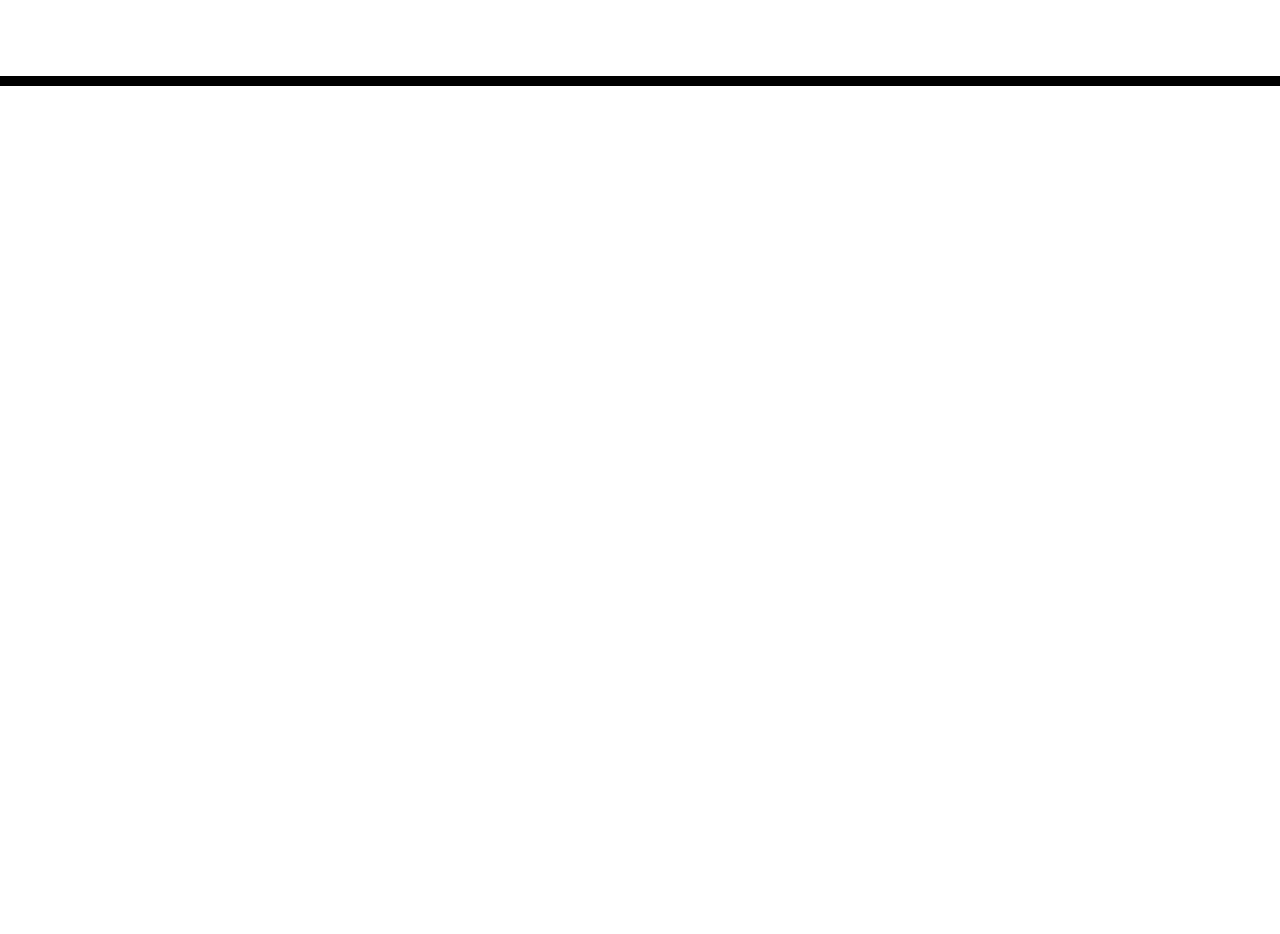
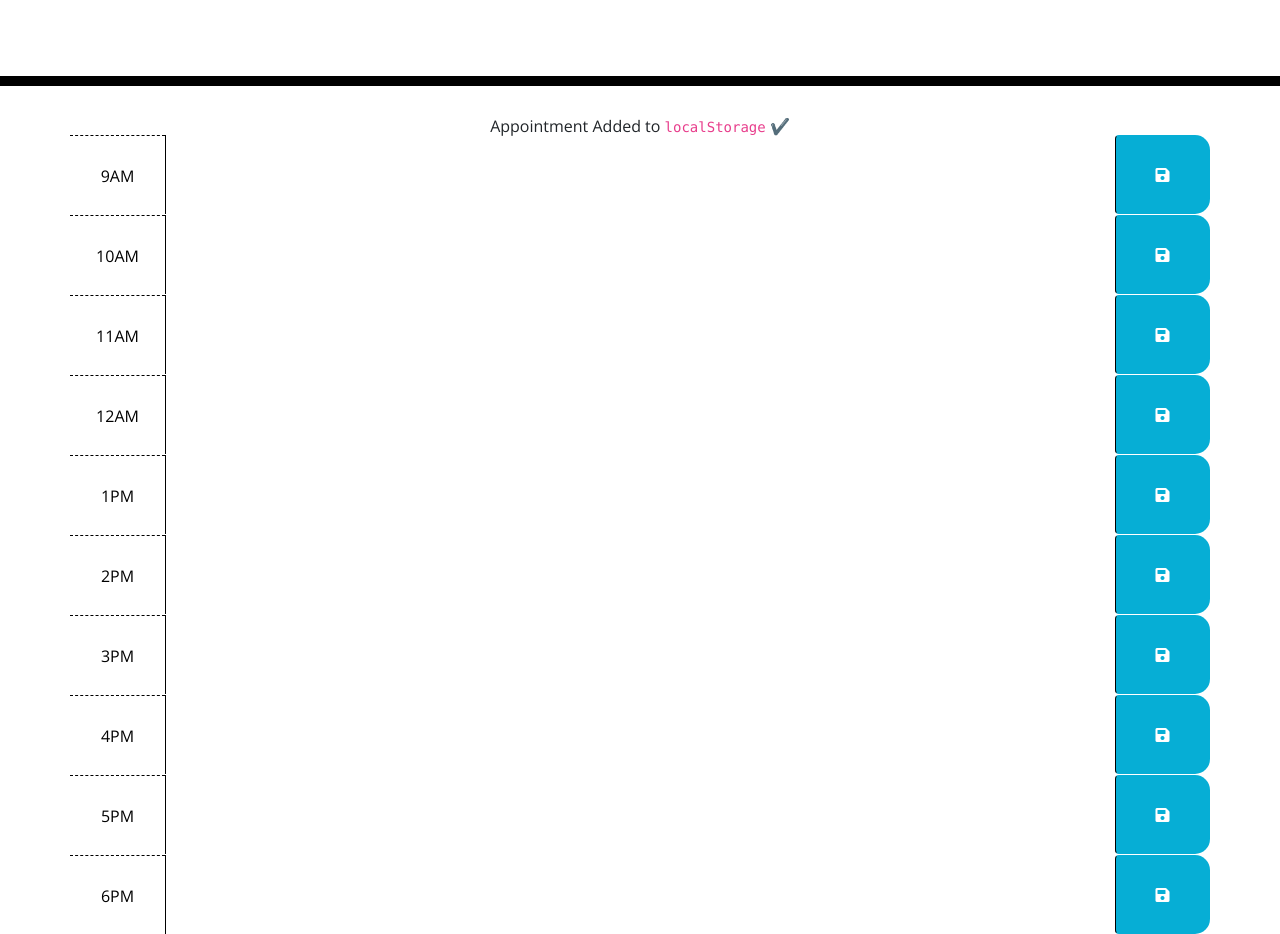
Before and after one commit to murphyoc1/Work-Day-Scheduler, a plain HTML site: page index.html in a window 1280 px wide. Shown: the part 182-1116 px from the top of the page. Before the commit the page ends 800 px from the top, so only its background shows below. Drawn offline with nearby package versions, Linux system fonts and the light colour scheme.

Commit message:
added time slots to html

```diff
--- a/index.html
+++ b/index.html
@@ -28,9 +28,78 @@
       <p class="lead">A simple calendar app for scheduling your work day</p>
       <p id="currentDay" class="lead"></p>
     </header>
-    <div class="container">
-      <!-- Timeblocks go here -->
-    </div>
+    <section class='text-center notification' id="notify">Appointment Added to <code>localStorage</code> ✔️</section>
+        <div class="container">
+        <div id="9am" class="row time-block">
+          <div class="col-md-1 hour">
+              9AM
+          </div>
+          <textarea class="col-md-10 description"></textarea>
+          <button class="btn saveBtn col-md-1"><i class="fas fa-save"></i></button>
+        </div>
+        <div id="10am" class="row time-block">
+            <div class="col-md-1 hour">
+                10AM
+            </div>
+            <textarea class="col-md-10 description"></textarea>
+            <button class="btn saveBtn col-md-1"><i class="fas fa-save"></i></button>
+        </div>
+        <div id="11am" class="row time-block">
+            <div class="col-md-1 hour">
+                11AM
+            </div>
+            <textarea class="col-md-10 description"></textarea>
+            <button class="btn saveBtn col-md-1"><i class="fas fa-save"></i></button>
+        </div>
+        <div id="12am" class="row time-block">
+            <div class="col-md-1 hour">
+                12AM
+            </div>
+            <textarea class="col-md-10 description"></textarea>
+            <button class="btn saveBtn col-md-1"><i class="fas fa-save"></i></button>
+        </div>
+        <div id="1pm" class="row time-block">
+            <div class="col-md-1 hour">
+                1PM
+            </div>
+            <textarea class="col-md-10 description"></textarea>
+            <button class="btn saveBtn col-md-1"><i class="fas fa-save"></i></button>
+        </div>
+        <div id="2pm" class="row time-block">
+            <div class="col-md-1 hour">
+                2PM
+            </div>
+            <textarea class="col-md-10 description"></textarea>
+            <button class="btn saveBtn col-md-1"><i class="fas fa-save"></i></button>
+        </div>
+        <div id="3pm" class="row time-block">
+            <div class="col-md-1 hour">
+                3PM
+            </div>
+            <textarea class="col-md-10 description"></textarea>
+            <button class="btn saveBtn col-md-1"><i class="fas fa-save"></i></button>
+        </div>
+        <div id="4pm" class="row time-block">
+            <div class="col-md-1 hour">
+                4PM
+            </div>
+            <textarea class="col-md-10 description"></textarea>
+            <button class="btn saveBtn col-md-1"><i class="fas fa-save"></i></button>
+        </div>
+        <div id="5pm" class="row time-block">
+            <div class="col-md-1 hour">
+                5PM
+            </div>
+            <textarea class="col-md-10 description"></textarea>
+            <button class="btn saveBtn col-md-1"><i class="fas fa-save"></i></button>
+        </div>
+        <div id="6pm" class="row time-block">
+            <div class="col-md-1 hour">
+                6PM
+            </div>
+            <textarea class="col-md-10 description"></textarea>
+            <button class="btn saveBtn col-md-1"><i class="fas fa-save"></i></button>
+        </div>
 
     <script src="https://code.jquery.com/jquery-3.4.1.min.js"></script>
     <script src="https://cdnjs.cloudflare.com/ajax/libs/moment.js/2.24.0/moment.min.js"></script>
```
